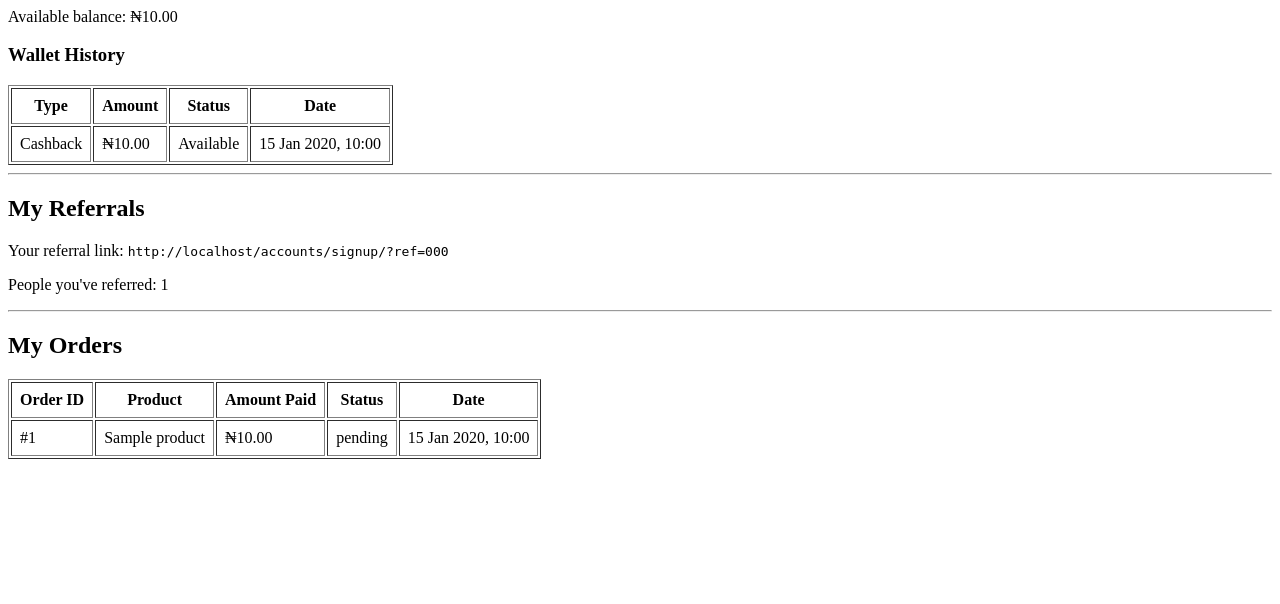
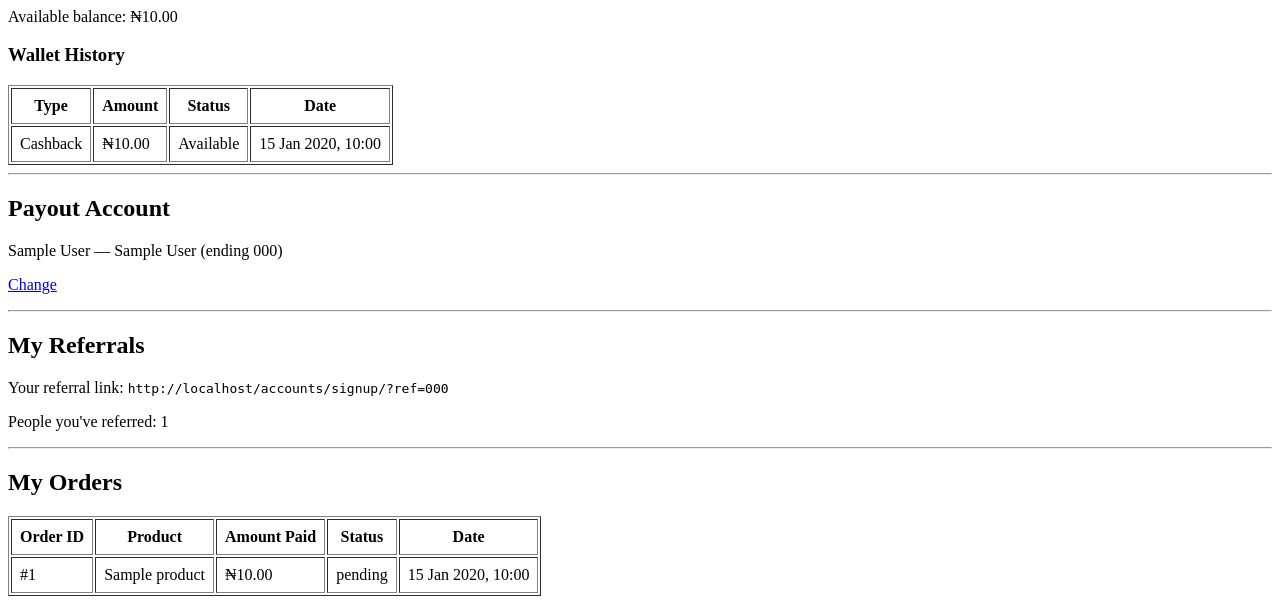
Before and after one commit to Peter0Chukwu/sabi-zobo-app, a Django app: page /dashboard/ in a window 1280 px wide. Shown: the part 209-813 px from the top of the page. Before the commit the page ends 668 px from the top, so only its background shows below. Run offline with Django 5.2, Linux system fonts and the light colour scheme; a user stored in the database is signed in; tables that the repository leaves empty hold one stand-in row (values such as "Sample post").

Commit message:
added banks, forms, urls files to the stores folder.

```diff
--- a/config/settings.py
+++ b/config/settings.py
@@ -94,6 +94,7 @@ PAYSTACK_PUBLIC_KEY = config('PAYSTACK_PUBLIC_KEY')
 HOLD_PERIOD_DAYS = 5
 PAYOUT_COMMISSION_PERCENT = 10
 MINIMUM_PAYOUT_AMOUNT = 1000
+VERIFY_BANK_ACCOUNTS = config('VERIFY_BANK_ACCOUNTS', default=True, cast=bool)
 
 # Password validation
 # https://docs.djangoproject.com/en/6.1/ref/settings/#auth-password-validators
--- /dev/null
+++ b/store/banks.py
@@ -0,0 +1,52 @@
+import requests
+from django.conf import settings
+from django.core.cache import cache
+
+BASE = 'https://api.paystack.co'
+CACHE_KEY = 'paystack_banks_ng'
+
+
+def _headers():
+    return {'Authorization': f'Bearer {settings.PAYSTACK_SECRET_KEY}'}
+
+
+def get_banks():
+    """Nigerian banks from Paystack as [{'name', 'code'}], cached for a day."""
+    banks = cache.get(CACHE_KEY)
+    if banks is None:
+        try:
+            r = requests.get(
+                f'{BASE}/bank',
+                headers=_headers(),
+                params={'country': 'nigeria', 'currency': 'NGN', 'perPage': 200},
+                timeout=20,
+            )
+            data = r.json()
+        except (requests.RequestException, ValueError):
+            return []
+        if not data.get('status'):
+            return []
+        banks = sorted(
+            ({'name': b['name'], 'code': b['code']} for b in data['data'] if b.get('active', True)),
+            key=lambda b: b['name'],
+        )
+        cache.set(CACHE_KEY, banks, 60 * 60 * 24)
+    return banks
+
+
+def resolve_account(account_number, bank_code):
+    """Ask Paystack who owns this account. Returns (account_name, error_message)."""
+    try:
+        r = requests.get(
+            f'{BASE}/bank/resolve',
+            headers=_headers(),
+            params={'account_number': account_number, 'bank_code': bank_code},
+            timeout=20,
+        )
+        data = r.json()
+    except (requests.RequestException, ValueError):
+        return None, 'Could not reach Paystack to verify the account. Please try again.'
+
+    if data.get('status'):
+        return data['data']['account_name'], None
+    return None, data.get('message') or 'Could not verify this account.'
--- a/store/templates/store/dashboard.html
+++ b/store/templates/store/dashboard.html
@@ -33,6 +33,15 @@
     </table>
 
     <hr>
+    <h2>Payout Account</h2>
+    {% if request.user.account_number %}
+        <p>{{ request.user.bank_name }} — {{ request.user.account_name }} (ending {{ request.user.account_number|slice:"-4:" }})</p>
+        <p><a href="{% url 'bank_details' %}">Change</a></p>
+    {% else %}
+        <p>No payout account yet. <a href="{% url 'bank_details' %}">Add your bank details</a> to receive your monthly payout.</p>
+    {% endif %}
+
+    <hr>
     <h2>My Referrals</h2>
     <p>Your referral link: <code>{{ referral_link }}</code></p>
     <p>People you've referred: {{ referral_count }}</p>
--- a/store/urls.py
+++ b/store/urls.py
@@ -6,4 +6,5 @@ urlpatterns = [
     path('checkout/', views.checkout_view, name='checkout'),
     path('payment/callback/', views.payment_callback, name='payment_callback'),
     path('dashboard/', views.dashboard, name='dashboard'),
+    path('bank-details/', views.bank_details, name='bank_details'),
 ]
--- a/store/views.py
+++ b/store/views.py
@@ -3,6 +3,8 @@ from django.conf import settings
 from django.contrib.auth.decorators import login_required
 from django.shortcuts import render, redirect, get_object_or_404
 from .models import Product, Order, Wallet, WalletTransaction
+from .forms import BankDetailsForm
+from .banks import get_banks, resolve_account
 
 
 @login_required
@@ -65,13 +67,19 @@ def payment_callback(request):
     res_data = response.json()
 
     if res_data.get('status') and res_data['data']['status'] == 'success':
+        # The amount Paystack received must match the order
         paid_kobo = res_data['data']['amount']
         if paid_kobo != int(order.price_paid * 100):
             return render(request, 'store/payment_failed.html', {'order': order})
+
+        # Only move forward from pending, never back from delivered/refunded
         if order.status == 'pending':
             order.status = 'paid'
             order.save()
         return render(request, 'store/payment_success.html', {'order': order})
+
+    return render(request, 'store/payment_failed.html', {'order': order})
+
 
 @login_required
 def dashboard(request):
@@ -88,3 +96,41 @@ def dashboard(request):
         'referral_link': referral_link,
         'referral_count': referral_count,
     })
+
+
+@login_required
+def bank_details(request):
+    banks = get_banks()
+    user = request.user
+
+    if request.method == 'POST':
+        form = BankDetailsForm(request.POST, banks=banks)
+        if form.is_valid():
+            code = form.cleaned_data['bank_code']
+            number = form.cleaned_data['account_number']
+            bank_name = dict(form.fields['bank_code'].choices).get(code, '')
+
+            if settings.VERIFY_BANK_ACCOUNTS:
+                account_name, error = resolve_account(number, code)
+            else:
+                account_name, error = (user.get_full_name() or user.username), None
+
+            if error:
+                form.add_error('account_number', error)
+            else:
+                user.bank_code = code
+                user.bank_name = bank_name
+                user.account_number = number
+                user.account_name = account_name
+                user.save(update_fields=['bank_code', 'bank_name', 'account_number', 'account_name'])
+                return redirect('dashboard')
+    else:
+        form = BankDetailsForm(
+            banks=banks,
+            initial={'bank_code': user.bank_code, 'account_number': user.account_number},
+        )
+
+    return render(request, 'store/bank_details.html', {
+        'form': form,
+        'banks_unavailable': not banks,
+    })
```
Also changed, not shown: store/forms.py (added, +17 -0 lines).
